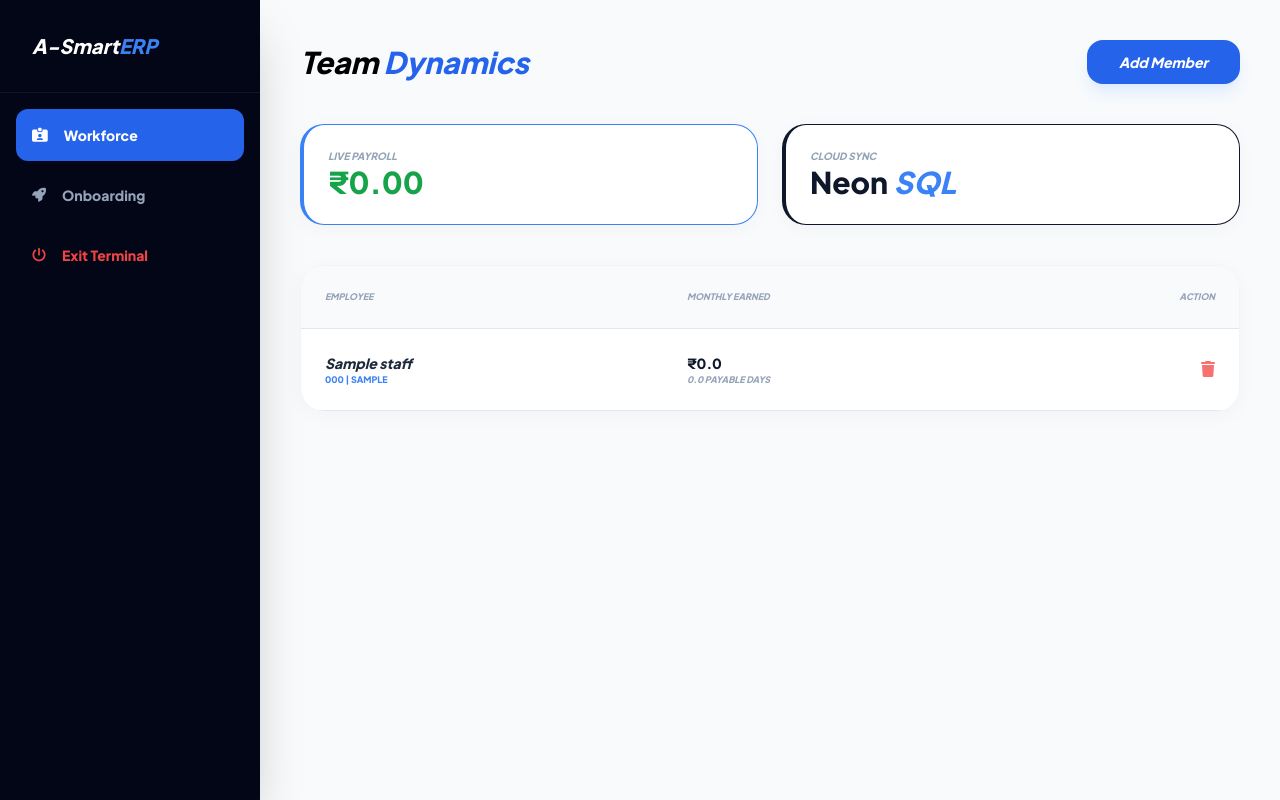
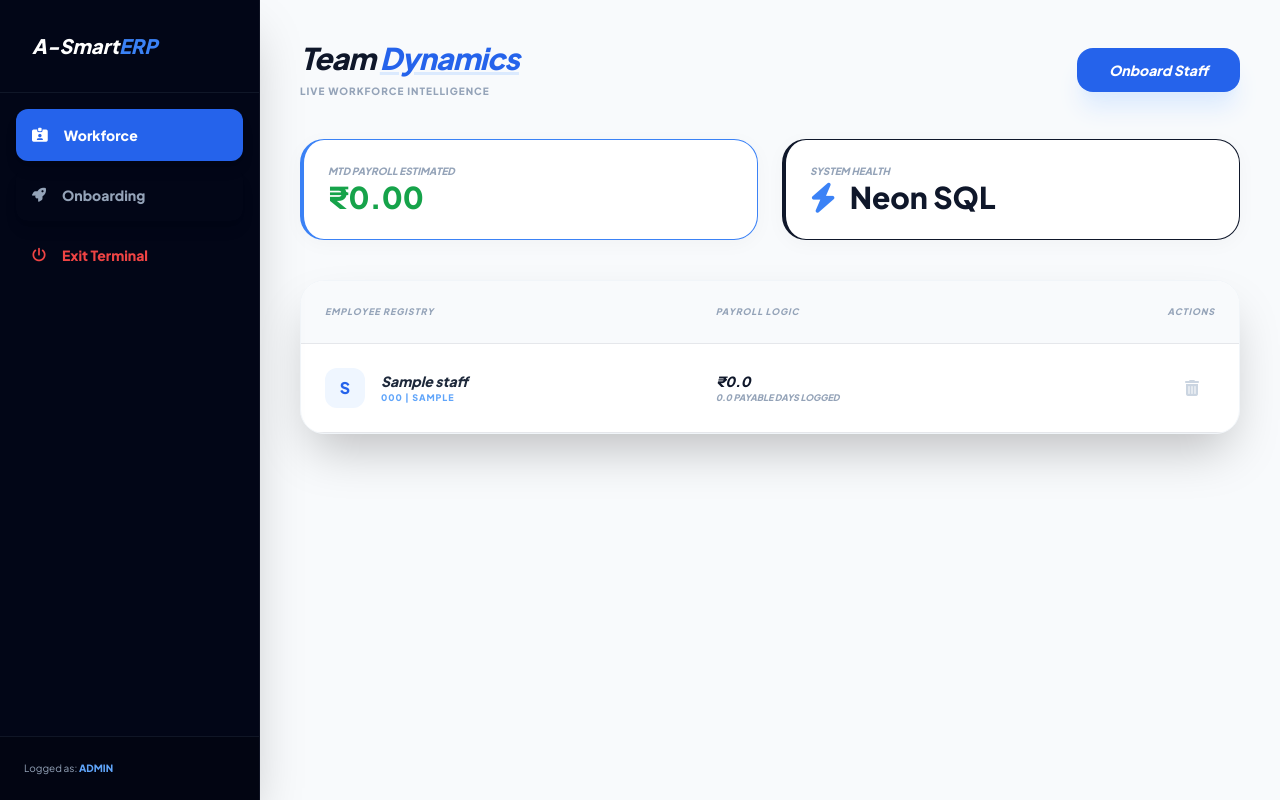
Before and after one commit to careatc1-pixel/A-SmartERP, a Flask app: page /hrm in a window 1280 px wide. Run offline with Flask 3, Linux system fonts and the light colour scheme; a user stored in the database is signed in; tables that the repository leaves empty hold one stand-in row (values such as "Sample post"); some libraries are stand-ins or nearby versions.

Commit message:
ERP Update

```diff
--- a/app.py
+++ b/app.py
@@ -1,7 +1,7 @@
-from flask import Flask, render_template, redirect, url_for, request, send_file, flash
+from flask import Flask, render_template, redirect, url_for, request, flash
 from flask_sqlalchemy import SQLAlchemy
 from flask_login import LoginManager, UserMixin, login_user, login_required, logout_user, current_user
-import os, calendar, io
+import os, calendar
 from datetime import datetime
 
 app = Flask(__name__)
@@ -21,7 +21,7 @@ db = SQLAlchemy(app)
 login_manager = LoginManager(app)
 login_manager.login_view = 'login'
 
-# --- MODELS ---
+# --- SQL MODELS ---
 class User(UserMixin, db.Model):
     id = db.Column(db.Integer, primary_key=True)
     username = db.Column(db.String(50), unique=True)
@@ -33,10 +33,8 @@ class Staff(db.Model):
     name = db.Column(db.String(100))
     designation = db.Column(db.String(100))
     salary = db.Column(db.Float)
-    # Onboarding Assets
     laptop = db.Column(db.Boolean, default=False)
     id_card = db.Column(db.Boolean, default=False)
-    sim_card = db.Column(db.Boolean, default=False)
 
 class Attendance(db.Model):
     id = db.Column(db.Integer, primary_key=True)
@@ -48,7 +46,7 @@ class Attendance(db.Model):
 def load_user(user_id):
     return User.query.get(int(user_id))
 
-# --- CORE ROUTES ---
+# --- ROUTES ---
 @app.route('/')
 def index():
     return redirect(url_for('login'))
@@ -88,7 +86,7 @@ def hrm():
     staff_data = []
     total_payroll = 0
     for s in all_staff:
-        # Attendance Logic
+        # Attendance Logic: Full Day = 1, Half = 0.5
         full = Attendance.query.filter_by(staff_id=s.id, status='Full Day').count()
         half = Attendance.query.filter_by(staff_id=s.id, status='Half Day').count()
         payable = full + (half * 0.5)
@@ -96,7 +94,15 @@ def hrm():
         total_payroll += earned
         staff_data.append({'info': s, 'payable': payable, 'earned': earned})
 
+    # 'staff' aur 'total_payroll' dono bhej rahe hain taaki HTML error na de
     return render_template('hrm.html', staff=staff_data, total_payroll=total_payroll, name=current_user.username)
+
+@app.route('/delete-staff/<int:id>')
+@login_required
+def delete_staff(id):
+    s = Staff.query.get_or_404(id)
+    db.session.delete(s); db.session.commit()
+    return redirect(url_for('hrm'))
 
 if __name__ == '__main__':
     with app.app_context():
--- a/templates/hrm.html
+++ b/templates/hrm.html
@@ -3,7 +3,7 @@
 <head>
     <meta charset="UTF-8">
     <meta name="viewport" content="width=device-width, initial-scale=1.0">
-    <title>A-SmartERP Pro | Hub</title>
+    <title>A-SmartERP Pro | Terminal</title>
     <script src="https://cdn.tailwindcss.com"></script>
     <script defer src="https://unpkg.com/alpinejs@3.x.x/dist/cdn.min.js"></script>
     <link rel="stylesheet" href="https://cdnjs.cloudflare.com/ajax/libs/animate.css/4.1.1/animate.min.css"/>
@@ -11,9 +11,10 @@
     <style>
         @import url('https://fonts.googleapis.com/css2?family=Plus+Jakarta+Sans:wght@300;400;600;800&display=swap');
         body { font-family: 'Plus Jakarta Sans', sans-serif; background: #f8fafc; margin:0; }
-        .sidebar { background: #020617; width: 260px; height: 100vh; position: fixed; }
+        .sidebar { background: #020617; width: 260px; height: 100vh; position: fixed; border-right: 1px solid rgba(255,255,255,0.05); }
         .content { margin-left: 260px; padding: 40px; }
         .glass { background: white; border-radius: 1.5rem; border: 1px solid #f1f5f9; box-shadow: 0 4px 20px rgba(0,0,0,0.03); }
+        [x-cloak] { display: none !important; }
         @media (max-width: 1024px) { .sidebar { width: 70px; } .content { margin-left: 70px; } .st { display: none; } }
     </style>
 </head>
@@ -24,54 +25,65 @@
             <h1 class="text-xl font-black italic text-white st">A-Smart<span class="text-blue-500">ERP</span></h1>
         </div>
         <nav class="flex-grow p-4 space-y-2">
-            <button @click="tab = 'workforce'" :class="tab == 'workforce' ? 'bg-blue-600 text-white' : ''" class="w-full flex items-center gap-4 p-4 rounded-xl font-bold text-sm transition-all">
+            <button @click="tab = 'workforce'" :class="tab == 'workforce' ? 'bg-blue-600 text-white' : ''" class="w-full flex items-center gap-4 p-4 rounded-xl font-bold text-sm transition-all shadow-lg">
                 <i class="fas fa-id-card-alt"></i> <span class="st">Workforce</span>
             </button>
-            <button @click="tab = 'onboarding'" :class="tab == 'onboarding' ? 'bg-blue-600 text-white' : ''" class="w-full flex items-center gap-4 p-4 rounded-xl font-bold text-sm transition-all">
+            <button @click="tab = 'onboarding'" :class="tab == 'onboarding' ? 'bg-blue-600 text-white' : ''" class="w-full flex items-center gap-4 p-4 rounded-xl font-bold text-sm transition-all shadow-lg">
                 <i class="fas fa-rocket"></i> <span class="st">Onboarding</span>
             </button>
-            <a href="/logout" class="flex items-center gap-4 p-4 text-red-500 hover:bg-red-500/10 rounded-xl font-bold text-sm mt-10">
+            <a href="/logout" class="flex items-center gap-4 p-4 text-red-500 hover:bg-red-500/10 rounded-xl font-bold text-sm mt-10 transition-all">
                 <i class="fas fa-power-off"></i> <span class="st">Exit Terminal</span>
             </a>
         </nav>
+        <div class="p-6 bg-black/20 text-[10px] border-t border-slate-800/50">
+            <p class="st">Logged as: <span class="text-blue-400 font-bold uppercase">{{ name }}</span></p>
+        </div>
     </aside>
 
     <main class="content">
         <div x-show="tab == 'workforce'" class="animate__animated animate__fadeIn">
             <div class="flex justify-between items-center mb-10">
-                <h2 class="text-3xl font-black italic">Team <span class="text-blue-600">Dynamics</span></h2>
-                <button @click="modal = true" class="bg-blue-600 text-white px-8 py-3 rounded-2xl font-bold shadow-lg shadow-blue-100 hover:scale-105 transition-all italic text-sm">Add Member</button>
+                <div>
+                    <h2 class="text-3xl font-black italic tracking-tight text-slate-900">Team <span class="text-blue-600 underline decoration-blue-100 italic">Dynamics</span></h2>
+                    <p class="text-[10px] font-bold text-slate-400 uppercase tracking-widest mt-2">Live Workforce Intelligence</p>
+                </div>
+                <button @click="modal = true" class="bg-blue-600 text-white px-8 py-3 rounded-2xl font-bold shadow-xl shadow-blue-100 hover:scale-105 transition-all italic text-sm">Onboard Staff</button>
             </div>
 
             <div class="grid grid-cols-1 md:grid-cols-2 gap-6 mb-10">
                 <div class="glass p-6 border-l-4 border-blue-500">
-                    <p class="text-[10px] font-bold text-slate-400 uppercase italic">Live Payroll</p>
+                    <p class="text-[10px] font-bold text-slate-400 uppercase italic">MTD Payroll Estimated</p>
                     <h3 class="text-3xl font-black text-green-600">₹{{ "{:,.2f}".format(total_payroll) }}</h3>
                 </div>
                 <div class="glass p-6 border-l-4 border-slate-900">
-                    <p class="text-[10px] font-bold text-slate-400 uppercase italic">Cloud Sync</p>
-                    <h3 class="text-3xl font-black text-slate-900">Neon <span class="text-blue-500 italic">SQL</span></h3>
+                    <p class="text-[10px] font-bold text-slate-400 uppercase italic">System Health</p>
+                    <h3 class="text-3xl font-black text-slate-900"><i class="fas fa-bolt text-blue-500 mr-2"></i> Neon SQL</h3>
                 </div>
             </div>
 
-            <div class="glass overflow-hidden">
+            <div class="glass overflow-hidden shadow-2xl">
                 <table class="w-full text-left">
-                    <thead class="bg-slate-50 text-slate-400 text-[9px] font-bold uppercase italic border-b">
-                        <tr><th class="p-6">Employee</th><th class="p-6">Monthly Earned</th><th class="p-6 text-right">Action</th></tr>
+                    <thead class="bg-slate-50 text-slate-400 text-[9px] font-bold uppercase italic border-b tracking-widest">
+                        <tr><th class="p-6">Employee Registry</th><th class="p-6">Payroll Logic</th><th class="p-6 text-right">Actions</th></tr>
                     </thead>
                     <tbody>
                         {% for s in staff %}
-                        <tr class="hover:bg-slate-50 transition border-b">
+                        <tr class="hover:bg-slate-50 transition border-b group">
                             <td class="p-6">
-                                <p class="font-bold text-slate-800 text-sm italic">{{ s.info.name }}</p>
-                                <p class="text-[9px] font-bold text-blue-500 uppercase">{{ s.info.emp_code }} | {{ s.info.designation }}</p>
+                                <div class="flex items-center gap-4">
+                                    <div class="w-10 h-10 bg-blue-50 text-blue-600 rounded-xl flex items-center justify-center font-black group-hover:bg-blue-600 group-hover:text-white transition-all">{{ s.info.name[:1]|upper }}</div>
+                                    <div>
+                                        <p class="font-bold text-slate-800 text-sm italic">{{ s.info.name }}</p>
+                                        <p class="text-[9px] font-bold text-blue-400 uppercase tracking-widest">{{ s.info.emp_code }} | {{ s.info.designation }}</p>
+                                    </div>
+                                </div>
                             </td>
                             <td class="p-6">
-                                <p class="font-black text-slate-900 text-sm">₹{{ s.earned }}</p>
-                                <p class="text-[9px] font-bold text-slate-400 uppercase italic">{{ s.payable }} Payable Days</p>
+                                <p class="font-black text-slate-900 text-sm italic">₹{{ s.earned }}</p>
+                                <p class="text-[9px] font-bold text-slate-400 uppercase italic">{{ s.payable }} Payable Days Logged</p>
                             </td>
                             <td class="p-6 text-right">
-                                <a href="/delete-staff/{{ s.info.id }}" class="text-red-400 hover:text-red-600"><i class="fas fa-trash"></i></a>
+                                <a href="/delete-staff/{{ s.info.id }}" onclick="return confirm('Terminate Data?')" class="text-slate-300 hover:text-red-500 transition-all px-4"><i class="fas fa-trash-alt"></i></a>
                             </td>
                         </tr>
                         {% endfor %}
@@ -80,19 +92,24 @@
             </div>
         </div>
 
-        <div x-show="tab == 'onboarding'" class="animate__animated animate__fadeIn">
-            <h2 class="text-3xl font-black italic mb-10">Onboarding <span class="text-blue-600">Kit</span></h2>
-            <div class="grid grid-cols-1 md:grid-cols-2 gap-8">
+        <div x-show="tab == 'onboarding'" class="animate__animated animate__fadeIn" x-cloak>
+            <h2 class="text-3xl font-black italic mb-10 text-slate-900">Onboarding <span class="text-blue-600 underline decoration-blue-100">Kit Tracker</span></h2>
+            <div class="grid grid-cols-1 md:grid-cols-2 lg:grid-cols-3 gap-6">
                 {% for s in staff %}
-                <div class="glass p-8">
-                    <h4 class="font-black italic text-lg mb-4">{{ s.info.name }}</h4>
-                    <div class="space-y-3">
-                        <label class="flex items-center gap-3 text-xs font-bold text-slate-600 uppercase italic">
-                            <input type="checkbox" {% if s.info.laptop %}checked{% endif %} class="w-4 h-4 rounded"> Laptop Issued
-                        </label>
-                        <label class="flex items-center gap-3 text-xs font-bold text-slate-600 uppercase italic">
-                            <input type="checkbox" {% if s.info.id_card %}checked{% endif %} class="w-4 h-4 rounded"> ID Card Generated
-                        </label>
+                <div class="glass p-6 group hover:border-blue-200 transition-all">
+                    <div class="flex justify-between items-start mb-4">
+                        <h4 class="font-black italic text-slate-800 uppercase tracking-tighter">{{ s.info.name }}</h4>
+                        <span class="text-[8px] font-bold px-2 py-1 bg-slate-100 rounded-md text-slate-400 tracking-widest">{{ s.info.emp_code }}</span>
+                    </div>
+                    <div class="space-y-4">
+                        <div class="flex items-center justify-between p-3 bg-slate-50 rounded-xl">
+                            <span class="text-[10px] font-bold text-slate-500 italic uppercase">Laptop Assets</span>
+                            <i class="fas {{ 'fa-check-circle text-green-500' if s.info.laptop else 'fa-times-circle text-slate-300' }}"></i>
+                        </div>
+                        <div class="flex items-center justify-between p-3 bg-slate-50 rounded-xl">
+                            <span class="text-[10px] font-bold text-slate-500 italic uppercase">Official ID Card</span>
+                            <i class="fas {{ 'fa-check-circle text-green-500' if s.info.id_card else 'fa-times-circle text-slate-300' }}"></i>
+                        </div>
                     </div>
                 </div>
                 {% endfor %}
@@ -103,16 +120,26 @@
     <div x-show="modal" x-cloak class="fixed inset-0 z-[100] flex justify-end">
         <div @click="modal = false" class="absolute inset-0 bg-slate-900/40 backdrop-blur-sm"></div>
         <div class="relative w-full max-w-sm bg-white h-full shadow-2xl p-10 animate__animated animate__slideInRight">
-            <h3 class="text-3xl font-black italic mb-8">Staff <span class="text-blue-600 text-lg">Digital Entry</span></h3>
+            <h3 class="text-3xl font-black italic mb-2 tracking-tighter">Digital <span class="text-blue-600">Entry</span></h3>
+            <p class="text-[9px] font-bold text-slate-400 uppercase tracking-widest mb-10 border-b pb-4">Onboard New Team Member</p>
             <form method="POST" class="space-y-6">
-                <input type="text" name="name" placeholder="Full Name" required class="w-full bg-slate-50 p-4 rounded-xl outline-none font-bold italic border focus:border-blue-500">
-                <input type="text" name="designation" placeholder="Designation" required class="w-full bg-slate-50 p-4 rounded-xl outline-none font-bold italic border focus:border-blue-500">
-                <input type="number" name="salary" placeholder="Monthly CTC" required class="w-full bg-slate-50 p-4 rounded-xl outline-none font-bold italic border focus:border-blue-500">
-                <div class="flex gap-4">
-                    <label class="text-[10px] font-bold italic text-slate-500 uppercase"><input type="checkbox" name="laptop"> Laptop</label>
-                    <label class="text-[10px] font-bold italic text-slate-500 uppercase"><input type="checkbox" name="id_card"> ID Card</label>
+                <input type="text" name="name" placeholder="Staff Name" required class="w-full bg-slate-50 p-4 rounded-xl outline-none font-bold italic border focus:border-blue-500 transition-all">
+                <input type="text" name="designation" placeholder="Work Role" required class="w-full bg-slate-50 p-4 rounded-xl outline-none font-bold italic border focus:border-blue-500 transition-all">
+                <input type="number" name="salary" placeholder="Monthly CTC (₹)" required class="w-full bg-slate-50 p-4 rounded-xl outline-none font-bold italic border focus:border-blue-500 transition-all">
+
+                <div class="p-4 bg-slate-50 rounded-2xl space-y-3">
+                    <p class="text-[9px] font-bold text-slate-400 uppercase tracking-widest mb-2">Joining Kit Checklist</p>
+                    <label class="flex items-center gap-3 text-[10px] font-bold text-slate-600 italic cursor-pointer">
+                        <input type="checkbox" name="laptop" class="w-4 h-4 rounded border-slate-300 text-blue-600"> Laptop Issued
+                    </label>
+                    <label class="flex items-center gap-3 text-[10px] font-bold text-slate-600 italic cursor-pointer">
+                        <input type="checkbox" name="id_card" class="w-4 h-4 rounded border-slate-300 text-blue-600"> ID Card Provided
+                    </label>
                 </div>
-                <button type="submit" class="w-full bg-slate-950 text-white p-5 rounded-2xl font-bold uppercase italic tracking-widest shadow-xl">Push to Cloud</button>
+
+                <button type="submit" class="w-full bg-slate-950 text-white p-5 rounded-3xl font-bold uppercase italic tracking-widest shadow-2xl shadow-slate-200 hover:scale-[1.02] transition-all">
+                    Sync to Cloud Database
+                </button>
             </form>
         </div>
     </div>
```
